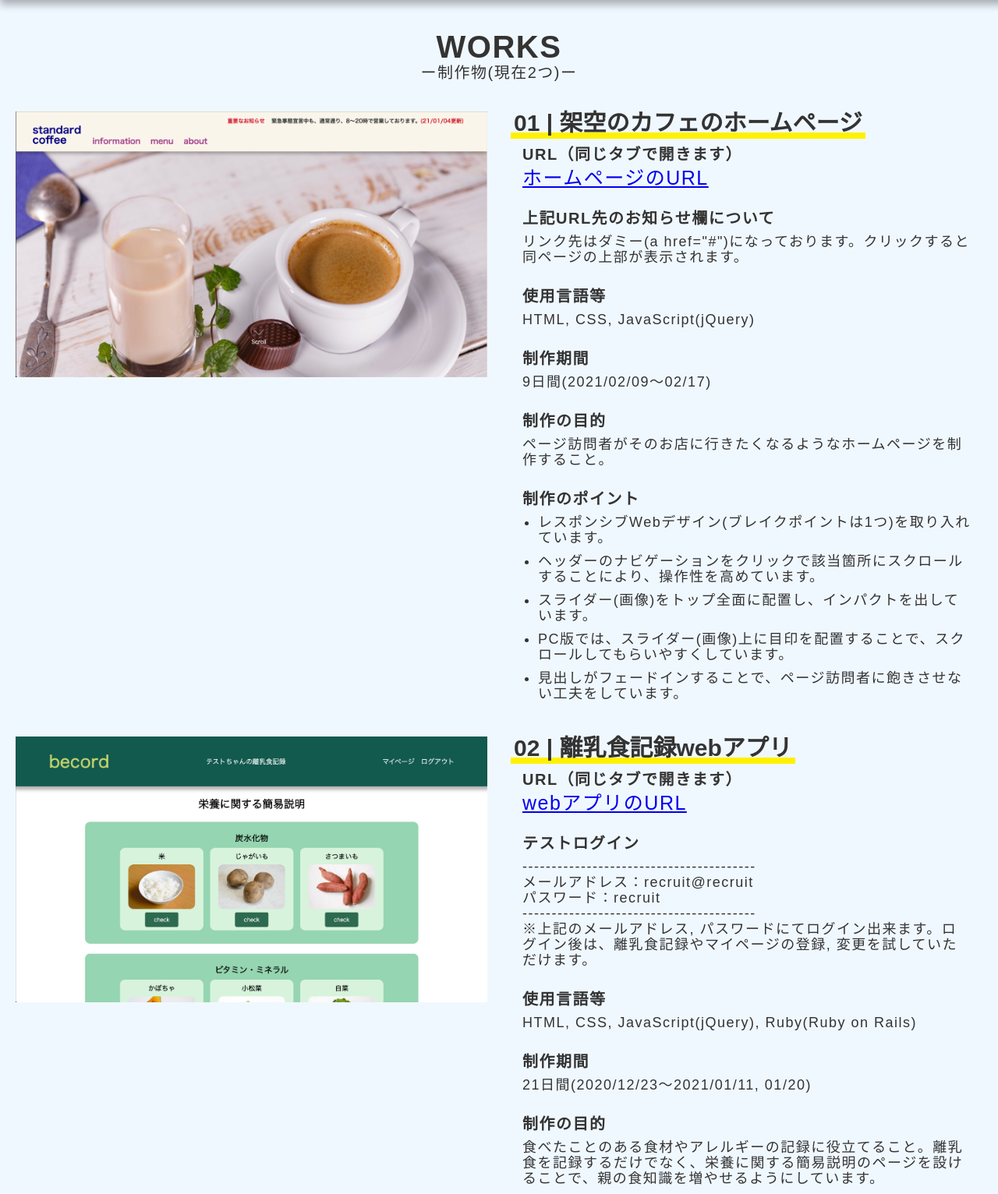
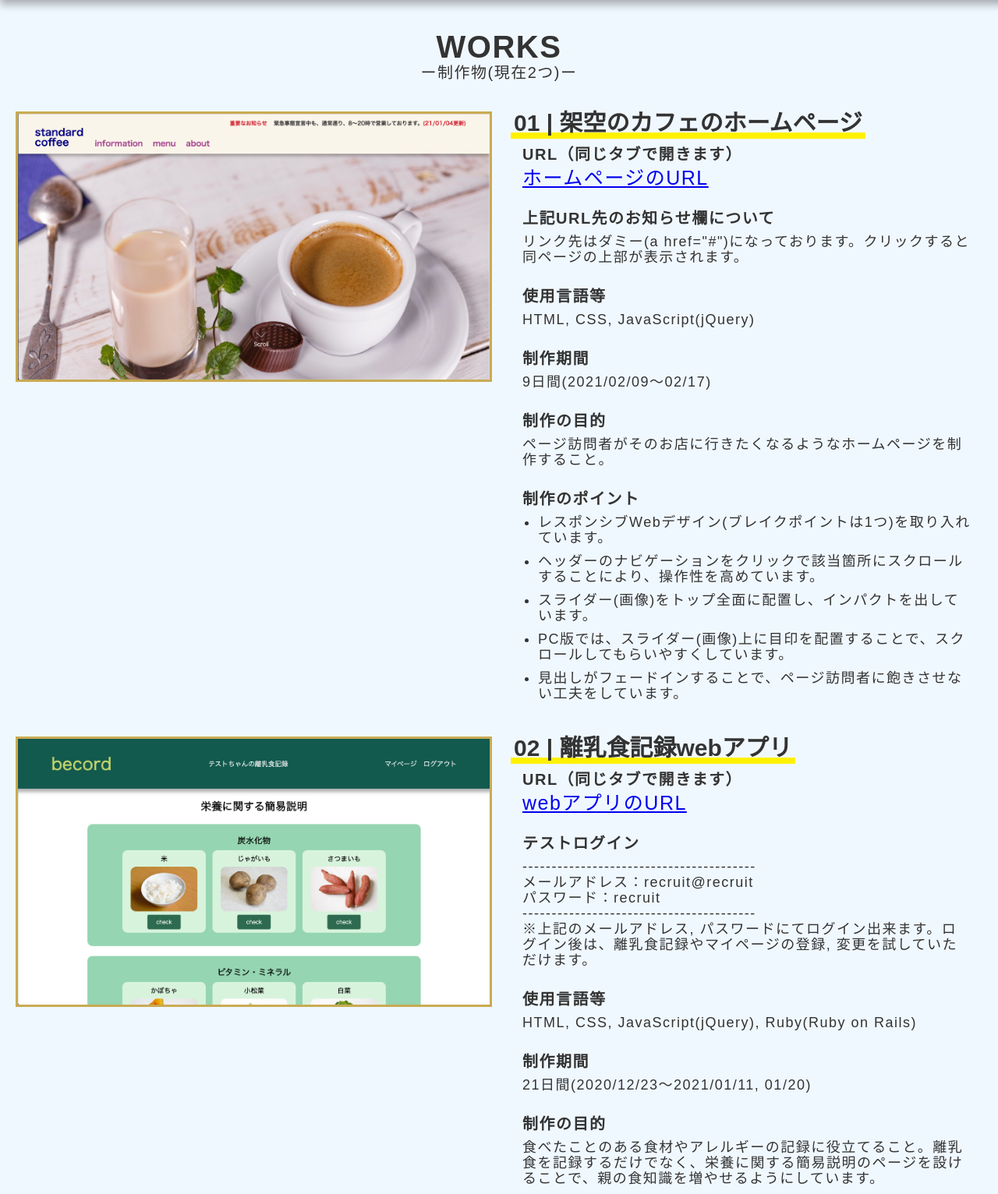
Before and after one commit to nanahamu/portfolio, a PHP site: page / in a window 1280 px wide. Shown: the part 100-1632 px from the top of the page at 78% size. Run offline with PHP 8.4, Linux system fonts and the light colour scheme.

Commit message:
ポートフォリオ画像のボーダー追加

```diff
--- a/css/style.css
+++ b/css/style.css
@@ -53,6 +53,7 @@ body{
 
 .image-area img{
     width: 100%;
+    border: medium solid #c9ab53;
 }
 .wrapper{
     padding: 15px;
```
